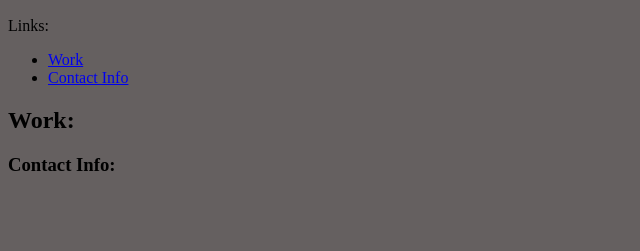
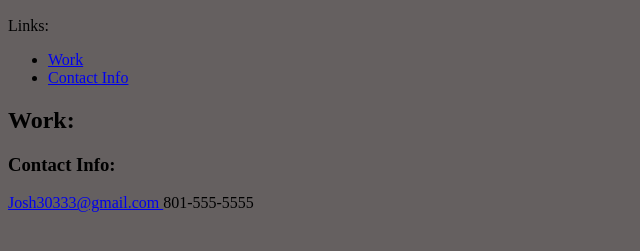
Before and after one commit to Josh30333/Portfolio-Assignment-2, a plain HTML site: page index.html in a window 1280 px wide. Shown: the part 367-618 px from the top of the page, without its empty margins (0-640 px from the left). Drawn offline with Linux system fonts and the light colour scheme.

Commit message:
added contact info

```diff
--- a/index.html
+++ b/index.html
@@ -28,6 +28,12 @@
     <h2> Work: </h2>
         <div></div>
     <h3>Contact Info:</h3>
+        <p1>
+             <a href="josh30333@gmail.com">Josh30333@gmail.com </a>
+        </p1>
+        <p2>
+            801-555-5555
+        </p2>
 </body>
 
 </html>
```
